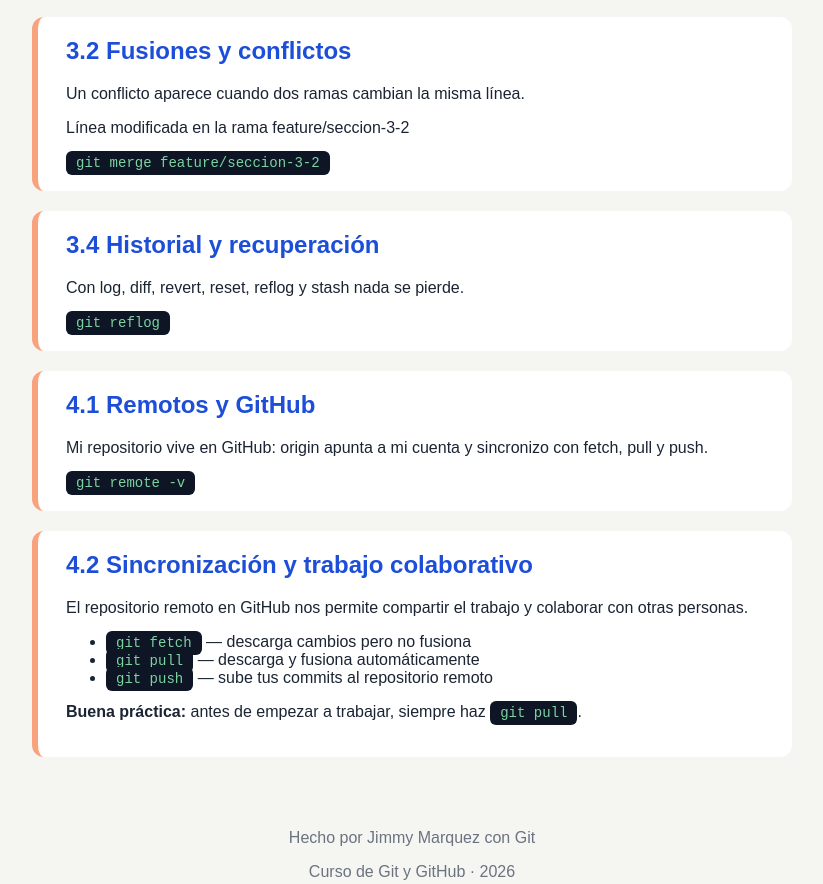
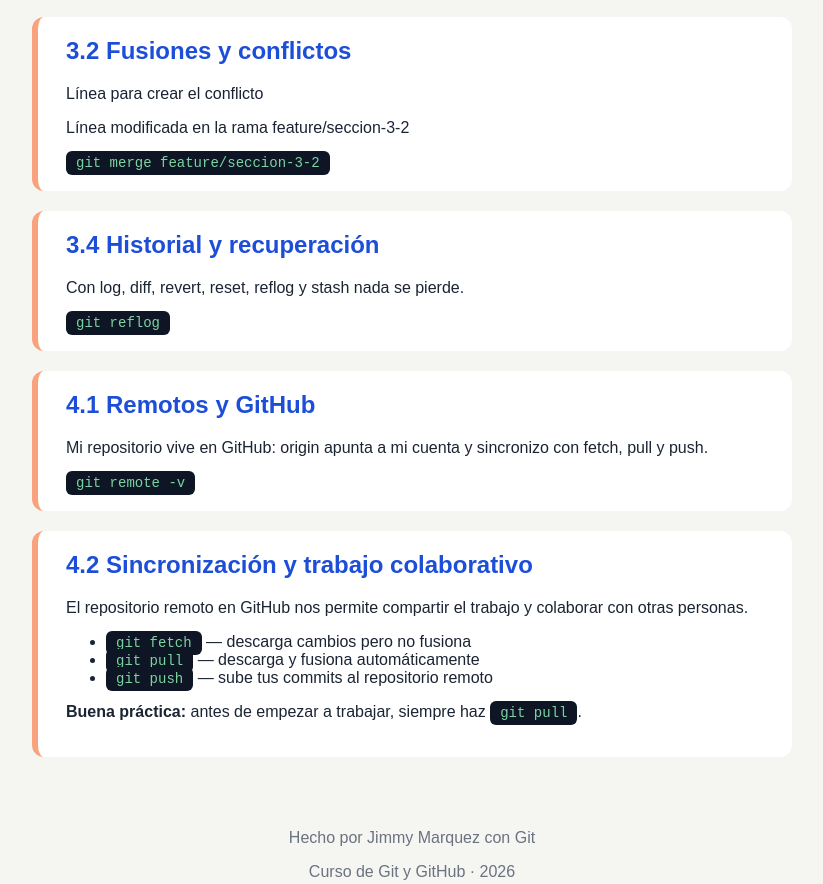
Before and after one commit to jimaror/ProyectoCI-V-02, a plain HTML site: page index.html in a window 1280 px wide. Shown: the part 1057-1941 px from the top of the page, without its empty margins (228-1051 px from the left). Drawn offline with Linux system fonts and the light colour scheme.

Commit message:
Agrego la linera para conflicto en la rama

```diff
--- a/index.html
+++ b/index.html
@@ -43,8 +43,8 @@
         </section>
         <section>
             <h2>3.2 Fusiones y conflictos</h2>
-            <p>Un conflicto aparece cuando dos ramas cambian la misma línea.</p>
-            <p>Línea modificada en la rama feature/seccion-3-2</p>
+           <p>Línea para crear el conflicto</p>
+           <p>Línea modificada en la rama feature/seccion-3-2</p>
             <code>git merge feature/seccion-3-2</code>
         </section>
         <section>
```
